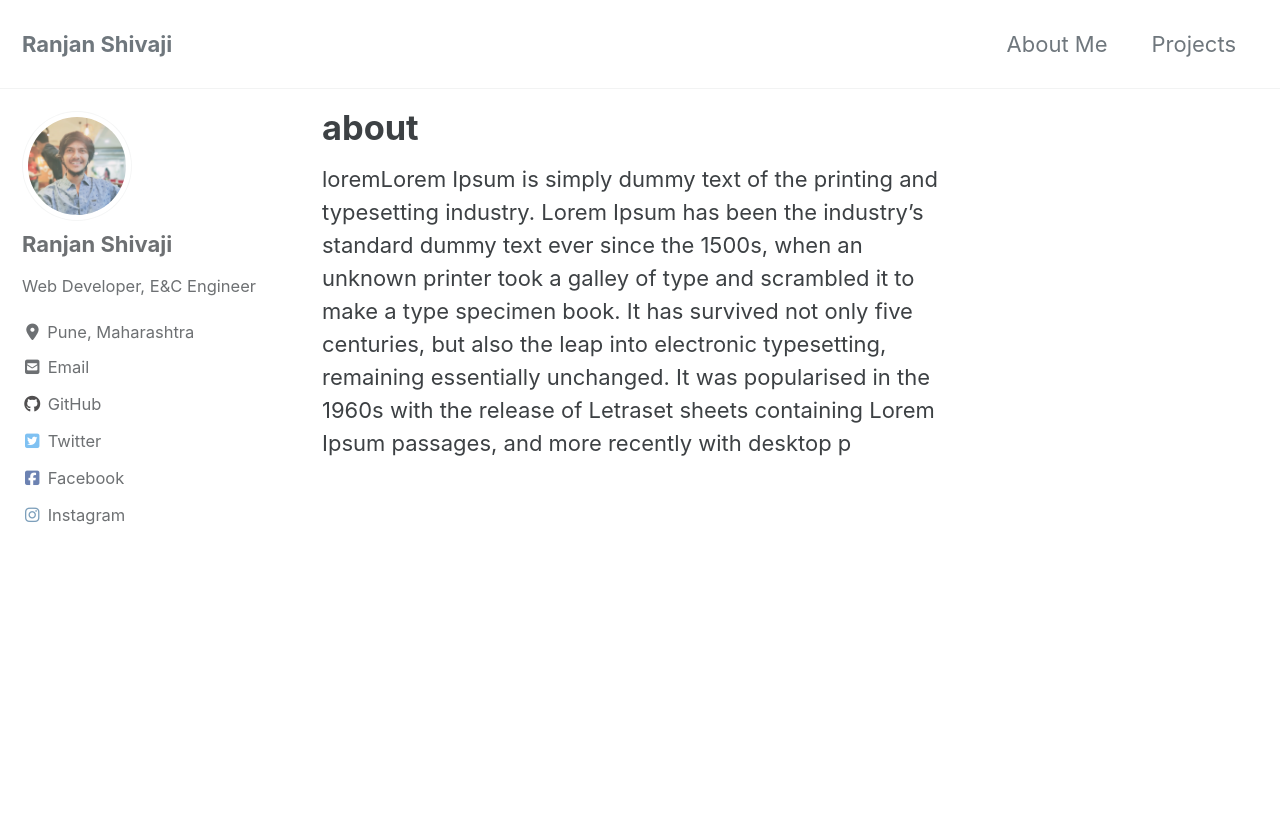
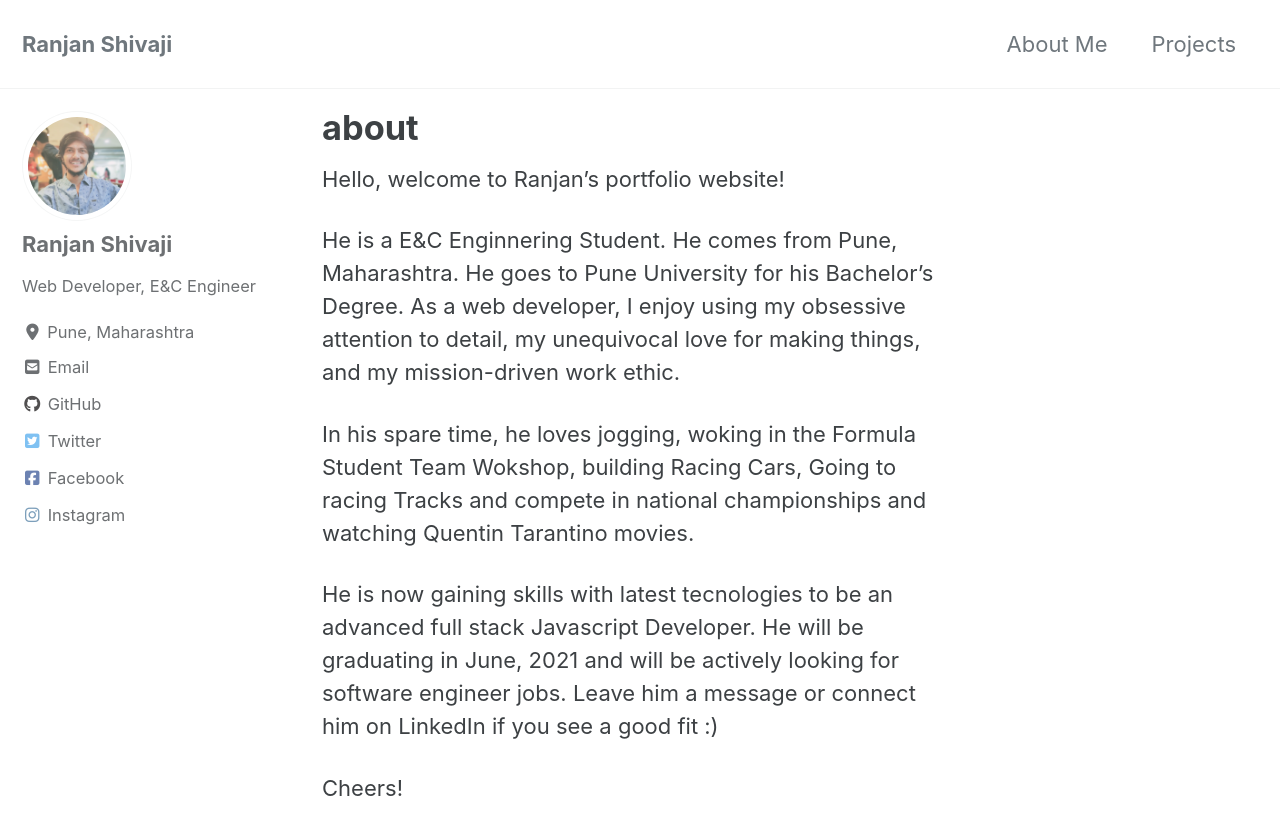
Before and after one commit to ranjanshivaji/ranjanshivaji.github.io, a Jekyll site: the page built from _pages/about.md, in a window 1280 px wide and 900 px high. Shown: the top 835 px of the window. Built offline with Jekyll 4.4.1, drawn with Linux system fonts in a browser that asks for light colours; cached includes are drawn as plain includes; nearby versions of some CDN libraries.

Commit message:
change to about page

```diff
--- a/_pages/about.md
+++ b/_pages/about.md
@@ -6,4 +6,12 @@ author_profile: true
 
 
 
-loremLorem Ipsum is simply dummy text of the printing and typesetting industry. Lorem Ipsum has been the industry's standard dummy text ever since the 1500s, when an unknown printer took a galley of type and scrambled it to make a type specimen book. It has survived not only five centuries, but also the leap into electronic typesetting, remaining essentially unchanged. It was popularised in the 1960s with the release of Letraset sheets containing Lorem Ipsum passages, and more recently with desktop p
+Hello, welcome to Ranjan's portfolio website!
+
+He is a E&C Enginnering Student. He comes from Pune, Maharashtra. He goes to Pune University for his Bachelor's Degree. As a web developer, I enjoy using my obsessive attention to detail, my unequivocal love for making things, and my mission-driven work ethic.
+
+In his spare time, he loves jogging, woking in the Formula Student Team Wokshop, building Racing Cars, Going to racing Tracks and compete in national championships and watching Quentin Tarantino movies.
+
+He is now gaining skills with latest tecnologies to be an advanced full stack Javascript Developer. He will be graduating in June, 2021 and will be actively looking for software engineer jobs. Leave him a message or connect him on LinkedIn if you see a good fit :)
+
+Cheers!
```
